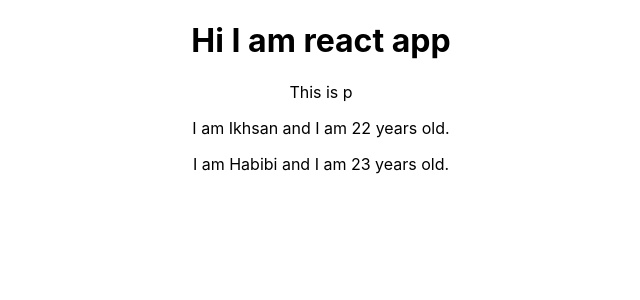
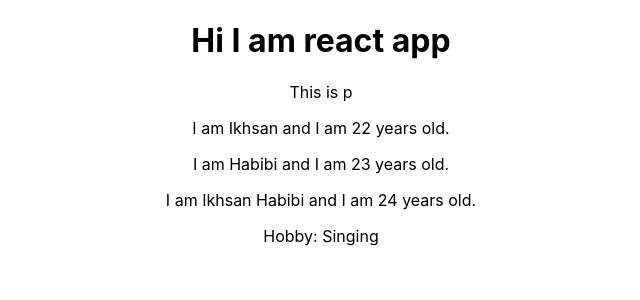
Before and after one commit to ikhsanhabibi/learn-react, a React (Create React App) app in the folder app/: page / in a window 1280 px wide. Shown: the top 300 px of the page, without its empty margins (319-959 px from the left). Built offline with nearby package versions, Linux system fonts and the light colour scheme.

Commit message:
Add props children in Person component

```diff
--- a/app/src/App.js
+++ b/app/src/App.js
@@ -10,6 +10,9 @@ class App extends Component {
         <p>This is p</p>
         <Person name="Ikhsan" age="22" />
         <Person name="Habibi" age="23" />
+        <Person name="Ikhsan Habibi" age="24">
+          Hobby: Singing
+        </Person>
       </div>
     );
   }
--- a/app/src/Person/Person.js
+++ b/app/src/Person/Person.js
@@ -2,9 +2,12 @@ import React from "react";
 
 const person = props => {
   return (
-    <p>
-      I am {props.name} and I am {props.age} years old.
-    </p>
+    <div>
+      <p>
+        I am {props.name} and I am {props.age} years old.
+      </p>
+      <p>{props.children}</p>
+    </div>
   );
 };
 
```
